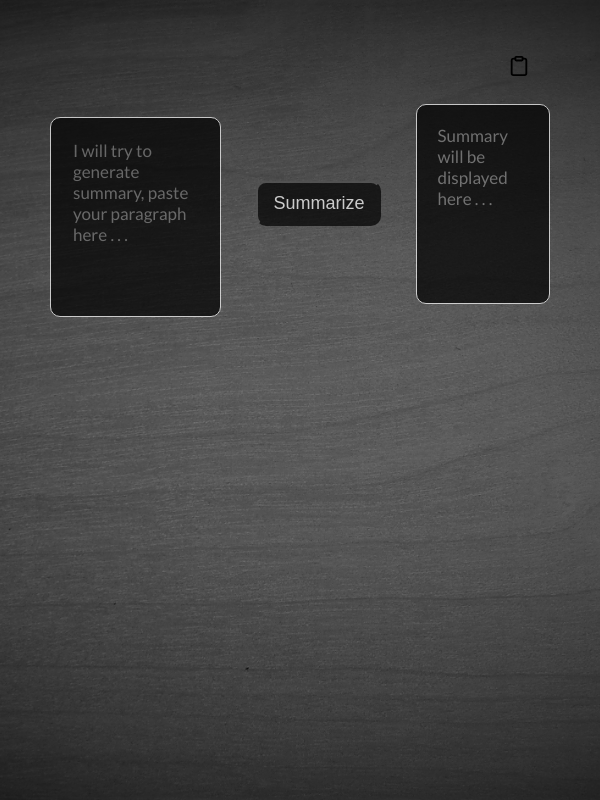
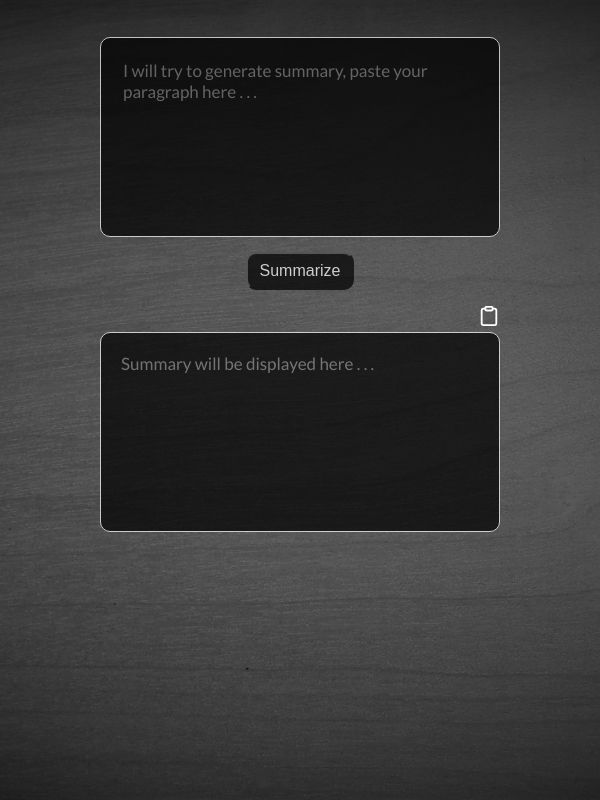
Before and after one commit to vikas03071999/ProductivityTools, a React (Create React App) app: page /SummaryExtractor in a window 600 px wide. Built offline with nearby package versions, Linux system fonts and the light colour scheme.

Commit message:
Responsive design completed

```diff
--- a/src/Pages/Rephrase/Rephrase.css
+++ b/src/Pages/Rephrase/Rephrase.css
@@ -24,6 +24,13 @@
     border-color: white;
 }
 
+.outputArea{
+    display: flex;
+    flex-direction: column;
+    gap: 5px;
+    width: 500px;
+}
+
 .clipboardIcon{
     position: absolute;
     top: 55px;
@@ -32,3 +39,55 @@
     cursor: pointer;
     transition: all 0.5s ease;
 }
+
+@media (min-width:600px) and (max-width:768px){
+    .rephraseWrapper{
+        gap:20px;
+    }
+    .rrephraseBtn{
+        font-size: 16px;
+        padding: 8px 12px;
+    }
+}
+
+@media (min-width:500px) and (max-width:650px){
+    .rephraseWrapper{
+        gap:15px;
+        flex-direction: column;
+    }
+    .rephraseContainer{
+        padding: 10px 50px;
+    }
+    .rephraseBtn{
+        font-size: 16px;
+        padding: 8px 12px;
+    }
+}
+
+@media (min-width:200px) and (max-width:376px){
+    .rephraseWrapper{
+        gap:10px;
+        flex-direction: column;
+    }
+    .rephraseContainer{
+        padding: 10px 50px;
+    }
+    .rephraseBtn{
+        font-size: 14px;
+        padding: 6px 8px;
+    }
+}
+
+@media (min-width:376px) and (max-width:499px){
+    .rephraseWrapper{
+        gap:20px;
+        flex-direction: column;
+    }
+    .rephraseContainer{
+        padding: 120px 50px;
+    }
+    .rephraseBtn{
+        font-size: 14px;
+        padding: 6px 8px;
+    }
+}
--- a/src/Pages/Rephrase/Rephrase.jsx
+++ b/src/Pages/Rephrase/Rephrase.jsx
@@ -65,14 +65,16 @@ const Rephrase = () => {
 
   return (
     <div className='rephraseContainer'>
-      <FiClipboard className='clipboardIcon' onClick={copyToClipboard} style={{display: showCopyIcon ? "block" : "none"}} />
-      <AiOutlineCheck className='clipboardIcon' style={{ display: showCheckIcon ? "block" : "none" }} />
       <div className="rephraseWrapper">
         <Input inputValue={inputValue} setInputValue={setInputValue} param={"Rephrase"}/>
         <button className='rephraseBtn' onClick={handleRephrase}>
           { loading ? "loading" : "Rephrase"}
         </button>
-        <Output outputValue={outputValue} param={"Rephrase"}/>
+        <div className='outputArea'>
+          <FiClipboard className='grammarClipboardIcon' onClick={copyToClipboard} style={{ display: showCopyIcon ? "block" : "none" }} />
+          <AiOutlineCheck className='grammarClipboardIcon' style={{ display: showCheckIcon ? "block" : "none" }} />
+          <Output outputValue={outputValue} param={"Rephrase"}/>
+        </div>
       </div>
     </div>
   )
--- a/src/Pages/Summary/Summary.css
+++ b/src/Pages/Summary/Summary.css
@@ -23,11 +23,70 @@
     color: white;
 }
 
-.clipboardIcon{
-    position: absolute;
-    top: 55px;
-    right: 70px;
+.outputArea{
+    display: flex;
+    flex-direction: column;
+    gap: 5px;
+    width: 500px;
+}
+
+.summaryClipboardIcon{
+    display: flex;
+    align-self: end;
     font-size: 22px;
     cursor: pointer;
     transition: all 0.5s ease;
+    color: white;
 }
+
+@media (min-width:600px) and (max-width:768px){
+    .summaryWrapper{
+        gap:20px;
+    }
+    .summaryBtn{
+        font-size: 16px;
+        padding: 8px 12px;
+    }
+}
+
+@media (min-width:500px) and (max-width:650px){
+    .summaryWrapper{
+        gap:15px;
+        flex-direction: column;
+    }
+    .summaryContainer{
+        padding: 10px 50px;
+    }
+    .summaryBtn{
+        font-size: 16px;
+        padding: 8px 12px;
+    }
+}
+
+@media (min-width:200px) and (max-width:376px){
+    .summaryWrapper{
+        gap:10px;
+        flex-direction: column;
+    }
+    .summaryContainer{
+        padding: 10px 50px;
+    }
+    .summaryBtn{
+        font-size: 14px;
+        padding: 6px 8px;
+    }
+}
+
+@media (min-width:376px) and (max-width:499px){
+    .summaryWrapper{
+        gap:20px;
+        flex-direction: column;
+    }
+    .summaryContainer{
+        padding: 120px 50px;
+    }
+    .summaryBtn{
+        font-size: 14px;
+        padding: 6px 8px;
+    }
+}
--- a/src/Pages/Summary/Summary.jsx
+++ b/src/Pages/Summary/Summary.jsx
@@ -3,7 +3,6 @@ import Input from '../../Components/Input/Input';
 import Output from '../../Components/Output/Output';
 import './Summary.css'
 import axios from 'axios';
-// import { API_KEY } from "../../key"
 import { FiClipboard } from "react-icons/fi";
 import { AiOutlineCheck } from "react-icons/ai";
 import copy from "copy-to-clipboard";
@@ -63,14 +62,16 @@ const Summary = () => {
 
   return (
     <div className='summaryContainer'>
-      <FiClipboard className='clipboardIcon' onClick={copyToClipboard} style={{display: showCopyIcon ? "block" : "none"}} />
-      <AiOutlineCheck className='clipboardIcon' style={{ display: showCheckIcon ? "block" : "none" }} />
       <div className="summaryWrapper">
         <Input inputValue={inputValue} setInputValue={setInputValue} param={"Summary"}/>
         <button className='summaryBtn' onClick={generateSummary}>
           {loading ? "loading..." : "Summarize"}
         </button>
-        <Output outputValue={outputValue} param={"Summary"}/>
+        <div className="outputArea">
+          <FiClipboard className='summaryClipboardIcon' onClick={copyToClipboard} style={{display: showCopyIcon ? "block" : "none"}} />
+          <AiOutlineCheck className='summaryClipboardIcon' style={{ display: showCheckIcon ? "block" : "none" }} />
+          <Output outputValue={outputValue} param={"Summary"}/>
+        </div>
       </div>
     </div>
   )
```
